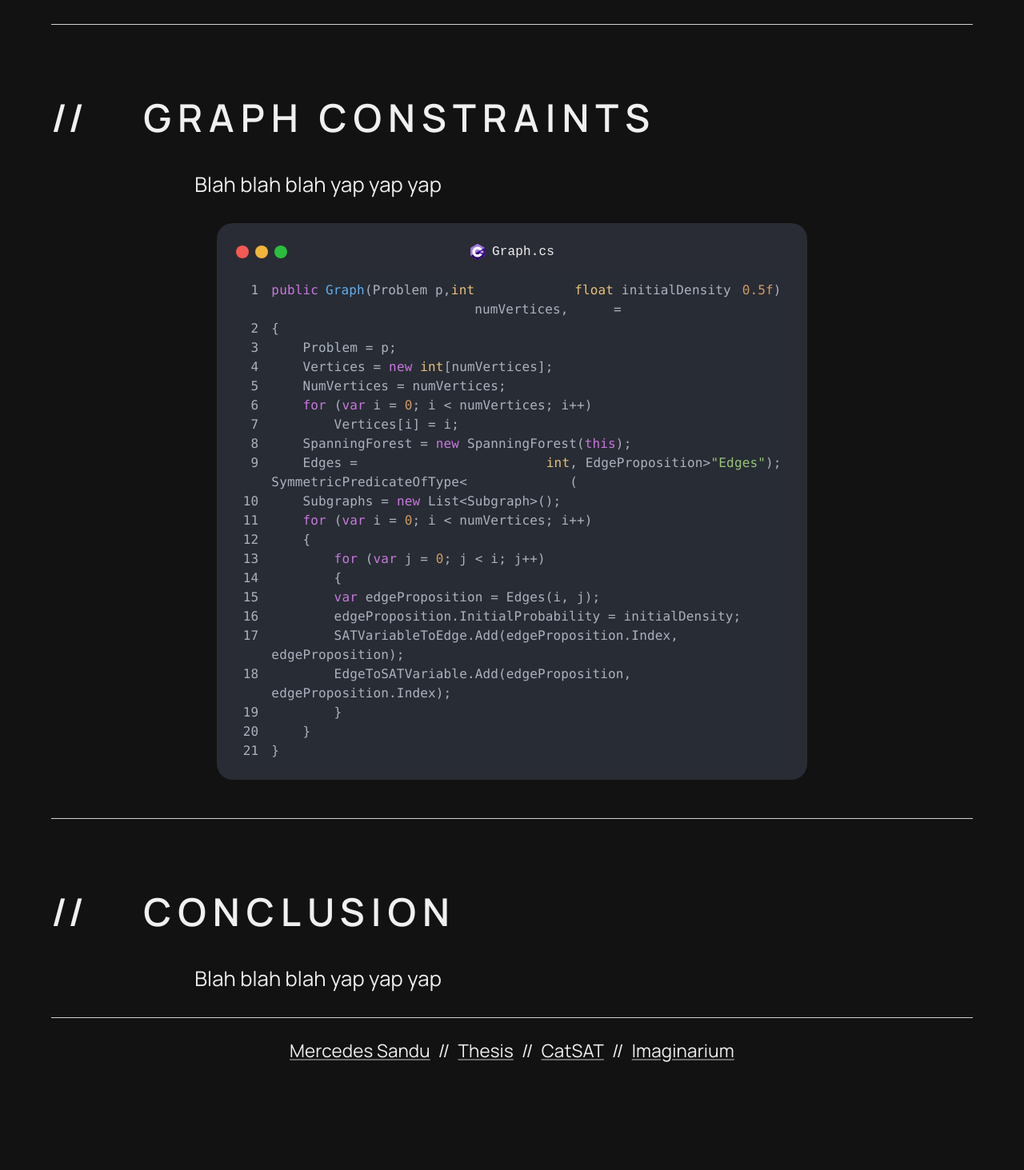
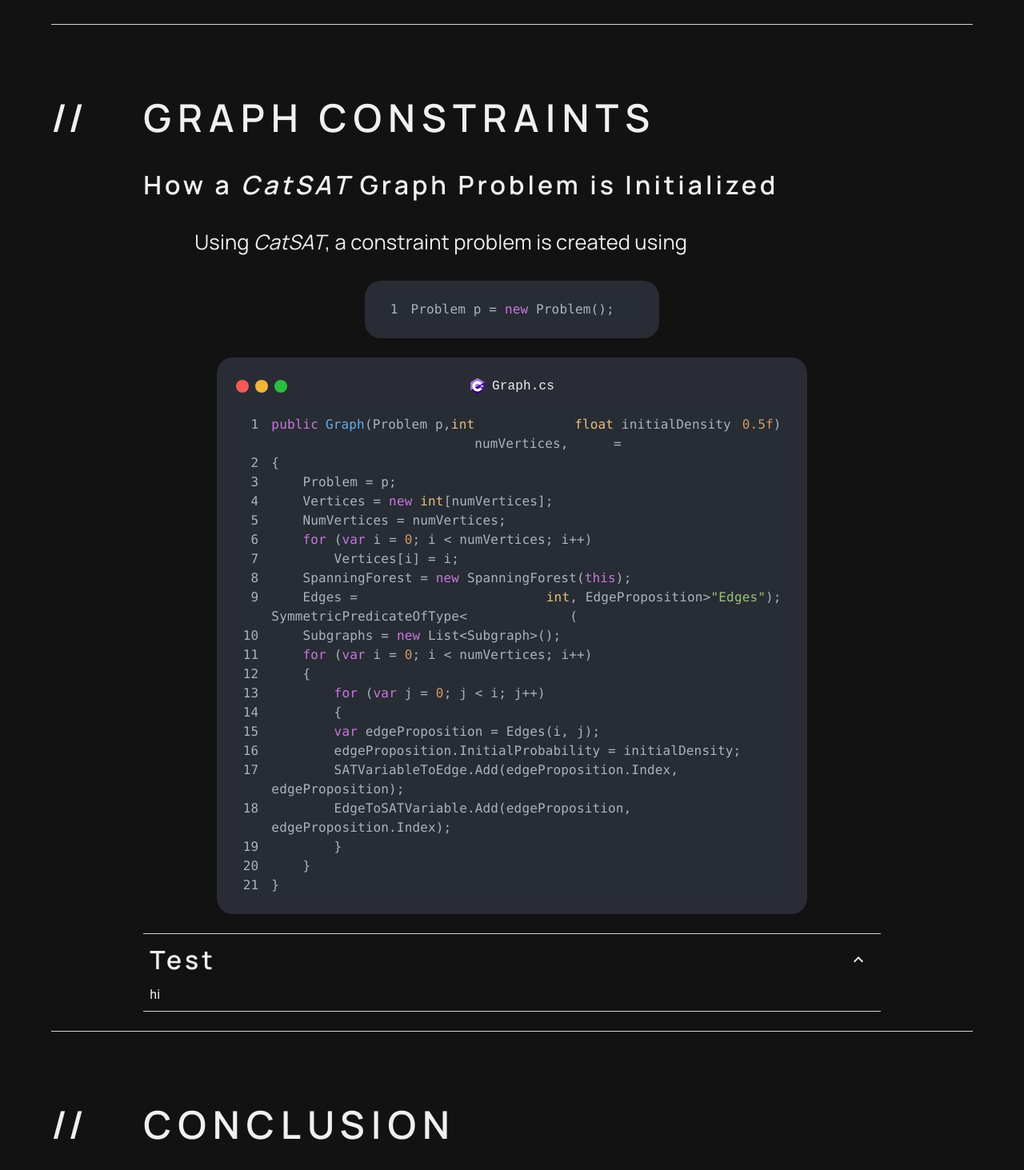
Before and after one commit to mercedes-sandu/cs-thesis-website, a React (Create React App) app: page / in a window 1280 px wide. Shown: the part 4703-6166 px from the top of the page at 80% size. Before the commit the page ends 6098 px from the top, so only its background shows below. Built offline with nearby package versions, Linux system fonts and the light colour scheme; the HTML template or start-up script is replaced by a standard one.

Commit message:
collapsible components + fix manifest?

```diff
--- a/package.json
+++ b/package.json
@@ -15,6 +15,7 @@
     "@types/node": "^16.18.97",
     "@types/react": "^18.3.2",
     "@types/react-dom": "^18.3.0",
+    "graphviz-react": "^1.2.5",
     "highlight.js": "^11.9.0",
     "material-icons": "^1.13.12",
     "react": "^18.3.1",
@@ -27,7 +28,7 @@
     "web-vitals": "^2.1.4"
   },
   "scripts": {
-    "start": "react-scripts start",
+    "start": "react-scripts --max_old_space_size=4096 start",
     "build": "react-scripts build",
     "test": "react-scripts test",
     "eject": "react-scripts eject",
--- a/src/Theme.tsx
+++ b/src/Theme.tsx
@@ -98,7 +98,7 @@ export const theme = createTheme({
     },
     primary: {
       main: "#f0f0f0",
-      1: "#303030",
+      1: "#3E4558",
     },
     secondary: {
       main: "#cfcfcf",
--- a/src/components/CodeSnippet.tsx
+++ b/src/components/CodeSnippet.tsx
@@ -4,8 +4,9 @@ import { atomOneDark } from "react-syntax-highlighter/dist/esm/styles/hljs";
 import csharpLogo from "../csharp-logo.svg";
 
 interface CodeSnippetProps {
-  fileName: string;
+  fileName?: string;
   codeSnippet: string;
+  showTitle: boolean;
 }
 
 function CodeSnippet(props: CodeSnippetProps) {
@@ -25,7 +26,8 @@ function CodeSnippet(props: CodeSnippetProps) {
           width: "fit-content",
           height: "fit-content",
           maxWidth: "80%",
-          pt: 3,
+          minWidth: "40%",
+          pt: props.showTitle ? 3 : 0,
           pl: 3,
           pr: 3,
           backgroundColor: theme.palette.secondary[1],
@@ -34,6 +36,7 @@ function CodeSnippet(props: CodeSnippetProps) {
           flexDirection: "column",
         }}
       >
+        {props.showTitle && (
           <Box
             sx={{
               display: "flex",
@@ -52,8 +55,10 @@ function CodeSnippet(props: CodeSnippetProps) {
               <Box
                 sx={{
                   width: "16px",
+                  minWidth: "16px",
                   height: "16px",
                   borderRadius: "50%",
+                  aspectRatio: 1,
                   backgroundColor: theme.palette.secondary[9],
                   mr: 1,
                 }}
@@ -61,7 +66,9 @@ function CodeSnippet(props: CodeSnippetProps) {
               <Box
                 sx={{
                   width: "16px",
+                  minWidth: "16px",
                   height: "16px",
+                  aspectRatio: 1,
                   borderRadius: "50%",
                   backgroundColor: theme.palette.secondary[10],
                   mr: 1,
@@ -70,7 +77,9 @@ function CodeSnippet(props: CodeSnippetProps) {
               <Box
                 sx={{
                   width: "16px",
+                  minWidth: "16px",
                   height: "16px",
+                  aspectRatio: 1,
                   borderRadius: "50%",
                   backgroundColor: theme.palette.secondary[11],
                   mr: 1,
@@ -90,7 +99,10 @@ function CodeSnippet(props: CodeSnippetProps) {
                 {props.fileName}
               </Typography>
             </Box>
+            <Box sx={{ width: "20%" }} />
           </Box>
+        )}
+
         <SyntaxHighlighter
           showLineNumbers
           showInlineLineNumbers
--- /dev/null
+++ b/src/components/CollapsibleComponent.tsx
@@ -0,0 +1,77 @@
+import React, {
+  PropsWithChildren,
+  useCallback,
+  useEffect,
+  useRef,
+  useState,
+} from "react";
+import { Box, IconButton, Typography, useTheme } from "@mui/material";
+import { StyledDivider } from "../StyledComponents";
+import ExpandMoreIcon from "@mui/icons-material/ExpandMore";
+import ExpandLessIcon from "@mui/icons-material/ExpandLess";
+import { accentColor } from "../App";
+
+const CollapsibleComponent: React.FC<
+  PropsWithChildren<{ isExpanded: boolean; title: string }>
+> = ({ isExpanded, children, title }) => {
+  const theme = useTheme();
+  const [expanded, setExpanded] = useState<boolean>(isExpanded);
+  const ref = useRef<HTMLDivElement>(null);
+  const [contentHeight, setContentHeight] = useState<number>(0);
+
+  const toggleExpanded = useCallback(() => {
+    setExpanded((prev) => !prev);
+  }, []);
+
+  useEffect(() => {
+    if (ref.current) {
+      setContentHeight(ref.current.clientHeight);
+    }
+  }, [children]);
+
+  return (
+    <Box sx={{ width: "100%", display: "flex", flexDirection: "column", }}>
+      <StyledDivider />
+      <Box
+        sx={{
+          width: "100%",
+          display: "flex",
+          flexDirection: "row",
+          justifyContent: "space-between",
+          padding: 1,
+        }}
+      >
+        <Typography variant="sectionSubheader">{title}</Typography>
+        <IconButton
+          onClick={toggleExpanded}
+          sx={{
+            color: theme.palette.text.primary,
+            fontSize: "2rem",
+            "&:hover": {
+              color: accentColor,
+              transition: "color 0.2s ease-in-out",
+            },
+          }}
+        >
+          {expanded ? <ExpandLessIcon /> : <ExpandMoreIcon />}
+        </IconButton>
+      </Box>
+      <Box
+        sx={{
+          height: expanded ? contentHeight : 0,
+          transition: "height 200ms ease-in-out",
+          overflow: "hidden",
+          width: "100%",
+          pl: 1,
+          pr: 1,
+          mb: 1,
+        }}
+      >
+        <Box ref={ref}>{children}</Box>
+      </Box>
+      <StyledDivider />
+    </Box>
+  );
+};
+
+export default CollapsibleComponent;
--- a/src/components/GraphConstraints.tsx
+++ b/src/components/GraphConstraints.tsx
@@ -1,8 +1,9 @@
 import { Box, Typography, useTheme } from "@mui/material";
 import SectionStarter from "./SectionStarter";
-import { StyledDivider } from "../StyledComponents";
+import { ItalicText, StyledDivider } from "../StyledComponents";
 import CodeSnippet from "./CodeSnippet";
-import { graphClass } from "./codeSnippets";
+import CollapsibleComponent from "./CollapsibleComponent";
+import { problemDeclaration, graphClass } from "./codeSnippets";
 
 function GraphConstraints() {
   const theme = useTheme();
@@ -38,10 +39,18 @@ function GraphConstraints() {
           <Typography variant="sectionHeader" sx={{ mb: 3 }}>
             GRAPH CONSTRAINTS
           </Typography>
+          <Typography variant="sectionSubheader" sx={{ mb: 3 }}>
+            How a <ItalicText>CatSAT</ItalicText> Graph Problem is Initialized
+          </Typography>
           <Typography variant="sectionP" sx={{ mb: 3 }}>
-            Blah blah blah yap yap yap
+            Using <ItalicText>CatSAT</ItalicText>, a constraint problem is
+            created using
           </Typography>
-          <CodeSnippet fileName="Graph.cs" codeSnippet={graphClass} />
+          <CodeSnippet codeSnippet={problemDeclaration} showTitle={false} />
+          <CodeSnippet fileName="Graph.cs" codeSnippet={graphClass} showTitle={true} />
+          <CollapsibleComponent isExpanded title="Test">
+            hi
+          </CollapsibleComponent>
         </Box>
       </Box>
       <StyledDivider />
--- a/src/components/Header.tsx
+++ b/src/components/Header.tsx
@@ -2,6 +2,7 @@ import { Box, IconButton, Typography, useTheme } from "@mui/material";
 import { StyledDivider } from "../StyledComponents";
 import MenuIcon from "@mui/icons-material/Menu";
 import GitHubIcon from "@mui/icons-material/GitHub";
+import { accentColor } from "../App";
 
 function Header() {
   const theme = useTheme();
@@ -39,7 +40,7 @@ function Header() {
               color: theme.palette.text.primary,
               fontSize: "2rem",
               "&:hover": {
-                color: theme.palette.secondary[9],
+                color: accentColor,
                 transition: "color 0.2s ease-in-out",
               },
             }}
@@ -52,7 +53,7 @@ function Header() {
               color: theme.palette.text.primary,
               fontSize: "2rem",
               "&:hover": {
-                color: theme.palette.secondary[9],
+                color: accentColor,
                 transition: "color 0.2s ease-in-out",
               },
             }}
--- a/src/components/PCG.tsx
+++ b/src/components/PCG.tsx
@@ -10,8 +10,6 @@ import SectionStarter from "./SectionStarter";
 import { BoldText, StyledDivider, StyledLink } from "../StyledComponents";
 
 function PCG() {
-  const theme = useTheme();
-
   return (
     <Box
       sx={{
--- a/src/components/codeSnippets.ts
+++ b/src/components/codeSnippets.ts
@@ -1,3 +1,5 @@
+export const problemDeclaration = `Problem p = new Problem();`
+
 export const graphClass = `public Graph(Problem p, int numVertices, float initialDensity = 0.5f)
 {
     Problem = p;
--- a/src/index.css
+++ b/src/index.css
@@ -38,5 +38,5 @@ code {
 }
 
 ::selection {
-  background-color: #303030;
+  background-color: #3E4558;
 }
```
Also changed, not shown: public/manifest.json, 1 other file (tests, documents, lock files or other folders). Lines whose indentation alone changed are shown as unchanged.
